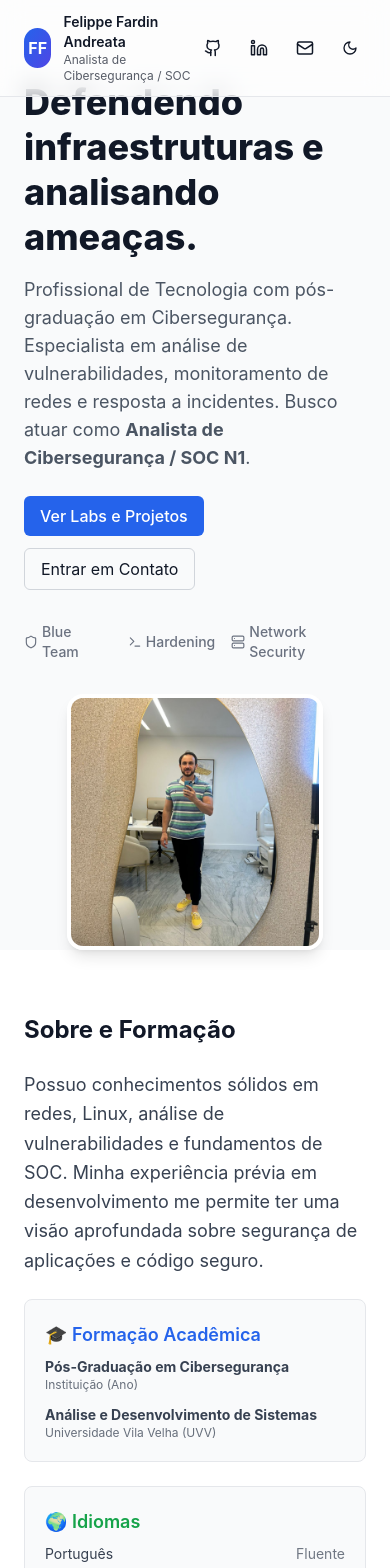
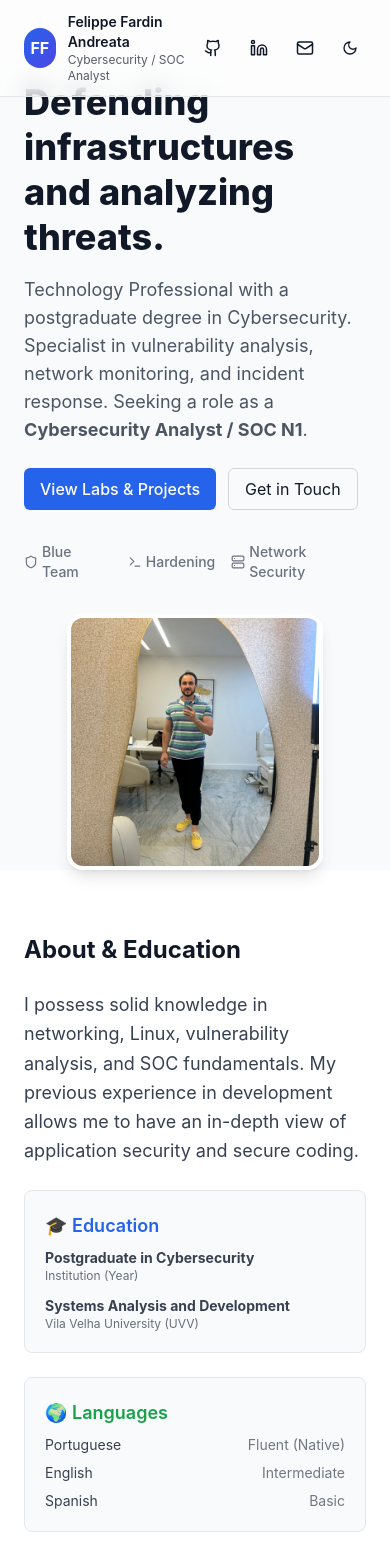
Before and after one commit to felippefardin/portfolio-felippe-final, a React (Vite) app: page / in a window 390 px wide. Shown: the top 1568 px of the page. Built offline with nearby package versions, Linux system fonts and the light colour scheme.

Commit message:
Portfolio english

```diff
--- a/src/components/PortfolioFelippe.jsx
+++ b/src/components/PortfolioFelippe.jsx
@@ -17,59 +17,59 @@ export default function PortfolioFelippe() {
     try { localStorage.setItem('pf:dark', dark ? '1' : '0'); } catch (e) {}
   }, [dark]);
 
-  // --- PROJETOS / LABS DE CIBERSEGURANÇA ---
+  // --- CYBERSECURITY LABS / PROJECTS ---
   const projects = [
     {
       id: 1,
-      title: 'Wazuh – SIEM Básico',
-      tags: ['SIEM', 'Blue Team', 'Monitoramento'],
-      description: 'Criação de alertas, análise de logs e investigação de eventos simulados utilizando o Wazuh para detecção de ameaças.',
-      image: null, // Placeholder será usado
-      repo: 'https://github.com/felippefardin', // Ajuste se tiver repo específico
+      title: 'Wazuh – Basic SIEM',
+      tags: ['SIEM', 'Blue Team', 'Monitoring'],
+      description: 'Creation of alerts, log analysis, and investigation of simulated events using Wazuh for threat detection.',
+      image: null, // Placeholder will be used
+      repo: 'https://github.com/felippefardin', // Adjust if you have a specific repo
       live: '#'
     },
     {
       id: 2,
-      title: 'Análise de Tráfego (Wireshark)',
-      tags: ['Forensics', 'Redes', 'Análise de Pacotes'],
-      description: 'Identificação de pacotes suspeitos, análise de protocolos e detecção de comportamentos anômalos na rede.',
+      title: 'Traffic Analysis (Wireshark)',
+      tags: ['Forensics', 'Networking', 'Packet Analysis'],
+      description: 'Identification of suspicious packets, protocol analysis, and detection of anomalous network behavior.',
       image: null,
       repo: 'https://github.com/felippefardin',
       live: '#'
     },
     {
       id: 3,
-      title: 'Scan de Vulnerabilidades',
-      tags: ['OpenVAS', 'Nessus', 'Gestão de Vuln'],
-      description: 'Execução de scans em ambientes controlados, classificação CVSS e elaboração de relatórios com recomendações de correção.',
+      title: 'Vulnerability Scanning',
+      tags: ['OpenVAS', 'Nessus', 'Vuln Management'],
+      description: 'Execution of scans in controlled environments, CVSS classification, and creation of reports with remediation recommendations.',
       image: null,
       repo: 'https://github.com/felippefardin',
       live: '#'
     },
     {
       id: 4,
-      title: 'Mapeamento com Nmap',
-      tags: ['Recon', 'Redes', 'Segurança Ofensiva'],
-      description: 'Varredura de portas, fingerprint de serviços e análise de superfície de exposição para hardening.',
+      title: 'Nmap Mapping',
+      tags: ['Recon', 'Networking', 'Offensive Security'],
+      description: 'Port scanning, service fingerprinting, and exposure surface analysis for hardening.',
       image: null,
       repo: 'https://github.com/felippefardin',
       live: '#'
     },
     {
       id: 5,
-      title: 'Labs TryHackMe',
-      tags: ['SOC Level 1', 'Pre-Security', 'Treinamento'],
-      description: 'Conclusão de trilhas práticas focadas em fundamentos de defesa, resposta a incidentes e segurança ofensiva básica.',
+      title: 'TryHackMe Labs',
+      tags: ['SOC Level 1', 'Pre-Security', 'Training'],
+      description: 'Completion of practical paths focused on defense fundamentals, incident response, and basic offensive security.',
       image: null,
-      repo: 'https://tryhackme.com', // Pode colocar seu perfil do THM
+      repo: 'https://tryhackme.com', // You can put your THM profile link here
       live: '#'
     },
-    // Projetos de Dev mantidos como complementares
+    // Dev projects kept as complementary
     {
       id: 6,
-      title: 'App Controle de Contas',
+      title: 'Account Control App',
       tags: ['DevSec', 'PHP', 'Full Stack'],
-      description: 'Sistema web com foco em boas práticas de desenvolvimento seguro e controle de acesso.',
+      description: 'Web system focused on secure development best practices and access control.',
       image: '/projects/project2.png',
       repo: 'https://github.com/felippefardin/app-controle-contas',
       live: '#'
@@ -98,16 +98,16 @@ export default function PortfolioFelippe() {
             <div className="w-10 h-10 rounded-full bg-gradient-to-br from-blue-600 to-indigo-600 flex items-center justify-center text-white font-bold">FF</div>
             <div>
               <div className="text-sm font-semibold">Felippe Fardin Andreata</div>
-              <div className="text-xs opacity-70">Analista de Cibersegurança / SOC</div>
+              <div className="text-xs opacity-70">Cybersecurity / SOC Analyst</div>
             </div>
           </div>
 
           <nav className="hidden md:flex items-center gap-6 text-sm">
-            <a href="#about" className="hover:underline">Sobre</a>
-            <a href="#experience" className="hover:underline">Experiência</a>
-            <a href="#projects" className="hover:underline">Labs & Projetos</a>
+            <a href="#about" className="hover:underline">About</a>
+            <a href="#experience" className="hover:underline">Experience</a>
+            <a href="#projects" className="hover:underline">Labs & Projects</a>
             <a href="#skills" className="hover:underline">Skills</a>
-            <a href="#contact" className="hover:underline">Contato</a>
+            <a href="#contact" className="hover:underline">Contact</a>
           </nav>
 
           <div className="flex items-center gap-3">
@@ -133,17 +133,17 @@ export default function PortfolioFelippe() {
           <div className="max-w-6xl mx-auto px-6 grid md:grid-cols-2 gap-8 items-center">
             <motion.div initial={{ opacity: 0, x: -20 }} whileInView={{ opacity: 1, x: 0 }} viewport={{ once: true }} transition={{ duration: 0.6 }}>
               <h1 className="text-4xl md:text-5xl font-extrabold leading-tight">
-                Defendendo infraestruturas e analisando ameaças.
+                Defending infrastructures and analyzing threats.
               </h1>
               <p className="mt-4 text-lg max-w-xl text-gray-600 dark:text-gray-300">
-                Profissional de Tecnologia com pós-graduação em Cibersegurança.
-                Especialista em análise de vulnerabilidades, monitoramento de redes e resposta a incidentes.
-                Busco atuar como <strong>Analista de Cibersegurança / SOC N1</strong>.
+                Technology Professional with a postgraduate degree in Cybersecurity.
+                Specialist in vulnerability analysis, network monitoring, and incident response.
+                Seeking a role as a <strong>Cybersecurity Analyst / SOC N1</strong>.
               </p>
 
               <div className="mt-6 flex flex-wrap gap-3">
-                <a href="#projects" className="inline-flex items-center gap-2 px-4 py-2 rounded-md bg-blue-600 text-white font-medium hover:bg-blue-700 transition">Ver Labs e Projetos</a>
-                <a href="#contact" className="inline-flex items-center gap-2 px-4 py-2 rounded-md border border-gray-300 dark:border-gray-700 hover:bg-gray-100 dark:hover:bg-gray-800 transition">Entrar em Contato</a>
+                <a href="#projects" className="inline-flex items-center gap-2 px-4 py-2 rounded-md bg-blue-600 text-white font-medium hover:bg-blue-700 transition">View Labs & Projects</a>
+                <a href="#contact" className="inline-flex items-center gap-2 px-4 py-2 rounded-md border border-gray-300 dark:border-gray-700 hover:bg-gray-100 dark:hover:bg-gray-800 transition">Get in Touch</a>
               </div>
 
               <div className="mt-8 flex gap-4 text-sm font-medium text-gray-500 dark:text-gray-400">
@@ -169,36 +169,36 @@ export default function PortfolioFelippe() {
         <section id="about" className="py-16 bg-white dark:bg-gray-800/50">
           <div className="max-w-4xl mx-auto px-6">
             <motion.h2 className="text-2xl font-bold mb-6" initial={{ opacity: 0, y: 8 }} whileInView={{ opacity: 1, y: 0 }} viewport={{ once: true }}>
-              Sobre e Formação
+              About & Education
             </motion.h2>
 
             <motion.div className="space-y-6 text-lg leading-relaxed text-gray-700 dark:text-gray-300" initial={{ opacity: 0, y: 8 }} whileInView={{ opacity: 1, y: 0 }} viewport={{ once: true }}>
               <p>
-                Possuo conhecimentos sólidos em redes, Linux, análise de vulnerabilidades e fundamentos de SOC.
-                Minha experiência prévia em desenvolvimento me permite ter uma visão aprofundada sobre segurança de aplicações e código seguro.
+                I possess solid knowledge in networking, Linux, vulnerability analysis, and SOC fundamentals.
+                My previous experience in development allows me to have an in-depth view of application security and secure coding.
               </p>
 
               <div className="grid md:grid-cols-2 gap-6 mt-8">
                 <div className="bg-gray-50 dark:bg-gray-900/50 p-5 rounded-lg border border-gray-200 dark:border-gray-700">
-                  <h3 className="font-semibold text-blue-600 dark:text-blue-400 mb-2">🎓 Formação Acadêmica</h3>
+                  <h3 className="font-semibold text-blue-600 dark:text-blue-400 mb-2">🎓 Education</h3>
                   <ul className="space-y-3 text-sm">
                     <li>
-                      <strong>Pós-Graduação em Cibersegurança</strong>
-                      <div className="text-xs opacity-75">Instituição (Ano)</div>
+                      <strong>Postgraduate in Cybersecurity</strong>
+                      <div className="text-xs opacity-75">Institution (Year)</div>
                     </li>
                     <li>
-                      <strong>Análise e Desenvolvimento de Sistemas</strong>
-                      <div className="text-xs opacity-75">Universidade Vila Velha (UVV)</div>
+                      <strong>Systems Analysis and Development</strong>
+                      <div className="text-xs opacity-75">Vila Velha University (UVV)</div>
                     </li>
                   </ul>
                 </div>
 
                 <div className="bg-gray-50 dark:bg-gray-900/50 p-5 rounded-lg border border-gray-200 dark:border-gray-700">
-                  <h3 className="font-semibold text-green-600 dark:text-green-400 mb-2">🌍 Idiomas</h3>
+                  <h3 className="font-semibold text-green-600 dark:text-green-400 mb-2">🌍 Languages</h3>
                   <ul className="space-y-2 text-sm">
-                    <li className="flex justify-between"><span>Português</span> <span className="opacity-70">Fluente</span></li>
-                    <li className="flex justify-between"><span>Inglês</span> <span className="opacity-70">Intermediário</span></li>
-                    <li className="flex justify-between"><span>Espanhol</span> <span className="opacity-70">Básico</span></li>
+                    <li className="flex justify-between"><span>Portuguese</span> <span className="opacity-70">Fluent (Native)</span></li>
+                    <li className="flex justify-between"><span>English</span> <span className="opacity-70">Intermediate</span></li>
+                    <li className="flex justify-between"><span>Spanish</span> <span className="opacity-70">Basic</span></li>
                   </ul>
                 </div>
               </div>
@@ -210,29 +210,29 @@ export default function PortfolioFelippe() {
         <section id="experience" className="py-16">
           <div className="max-w-6xl mx-auto px-6">
             <motion.h2 className="text-2xl font-bold mb-8" initial={{ opacity: 0, y: 8 }} whileInView={{ opacity: 1, y: 0 }} viewport={{ once: true }}>
-              Experiência Profissional
+              Professional Experience
             </motion.h2>
 
             <motion.div className="grid md:grid-cols-2 gap-8" variants={container} initial="hidden" whileInView="show" viewport={{ once: true }}>
               <motion.article className="p-6 rounded-lg border dark:border-gray-700 bg-white dark:bg-gray-900/40 shadow-sm" variants={item}>
-                <h3 className="font-semibold text-xl">Prefeitura Municipal da Serra</h3>
-                <div className="text-sm text-blue-600 dark:text-blue-400 mb-4">Estagiário de TI (2023 – atual)</div>
+                <h3 className="font-semibold text-xl">Serra City Hall</h3>
+                <div className="text-sm text-blue-600 dark:text-blue-400 mb-4">IT Intern (2023 – Present)</div>
                 <ul className="space-y-2 text-sm text-gray-700 dark:text-gray-300 list-disc list-inside">
-                  <li>Suporte técnico e manutenção de sistemas internos com foco em segurança e integridade.</li>
-                  <li>Análise de logs, acompanhamento de acessos e monitoramento básico de eventos.</li>
-                  <li>Configuração e organização de ativos de rede e gestão de usuários.</li>
-                  <li>Resolução de incidentes de TI, aplicando boas práticas de segurança.</li>
-                  <li>Atuação com sistemas web e APIs, reforçando conhecimentos em segurança de aplicações.</li>
+                  <li>Technical support and maintenance of internal systems focusing on security and integrity.</li>
+                  <li>Log analysis, access tracking, and basic event monitoring.</li>
+                  <li>Configuration and organization of network assets and user management.</li>
+                  <li>Resolution of IT incidents, applying security best practices.</li>
+                  <li>Working with web systems and APIs, reinforcing application security knowledge.</li>
                 </ul>
               </motion.article>
 
               <motion.article className="p-6 rounded-lg border dark:border-gray-700 bg-white dark:bg-gray-900/40 shadow-sm opacity-80" variants={item}>
-                <h3 className="font-semibold text-xl">Fardin Móveis</h3>
-                <div className="text-sm text-gray-500 mb-4">Gerente Administrativo & Vendas (2012 - 2020)</div>
+                <h3 className="font-semibold text-xl">Fardin Furniture (Fardin Móveis)</h3>
+                <div className="text-sm text-gray-500 mb-4">Administrative & Sales Manager (2012 - 2020)</div>
                 <ul className="space-y-2 text-sm text-gray-700 dark:text-gray-300 list-disc list-inside">
-                  <li>Gestão de processos financeiros e administrativos.</li>
-                  <li>Organização de documentação e suporte à equipe de vendas.</li>
-                  <li>Resolução de problemas e atendimento ao cliente.</li>
+                  <li>Management of financial and administrative processes.</li>
+                  <li>Organization of documentation and support for the sales team.</li>
+                  <li>Problem-solving and customer service.</li>
                 </ul>
               </motion.article>
             </motion.div>
@@ -243,7 +243,7 @@ export default function PortfolioFelippe() {
         <section id="skills" className="py-16 bg-gray-50 dark:bg-gray-800/30">
           <div className="max-w-6xl mx-auto px-6">
             <motion.h2 className="text-2xl font-bold mb-8" initial={{ opacity: 0, y: 8 }} whileInView={{ opacity: 1, y: 0 }} viewport={{ once: true }}>
-              Habilidades & Tecnologias
+              Skills & Technologies
             </motion.h2>
 
             <motion.div className="grid sm:grid-cols-3 gap-6" variants={container} initial="hidden" whileInView="show" viewport={{ once: true }}>
@@ -252,13 +252,13 @@ export default function PortfolioFelippe() {
                 <div className="mb-4 p-2 bg-red-100 dark:bg-red-900/30 w-fit rounded text-red-600 dark:text-red-400">
                   <Shield size={24} />
                 </div>
-                <h4 className="font-bold mb-3">Cibersegurança & Defesa</h4>
+                <h4 className="font-bold mb-3">Cybersecurity & Defense</h4>
                 <ul className="space-y-2 text-sm text-gray-600 dark:text-gray-300">
-                  <li>Fundamentos de SOC e Blue Team</li>
-                  <li>Segurança de Redes (TCP/IP, DNS, HTTP)</li>
-                  <li>Linux (Permissões, Serviços, Hardening)</li>
-                  <li>OWASP Top 10 & Análise de Vuln.</li>
-                  <li>Resposta a Incidentes</li>
+                  <li>SOC & Blue Team Fundamentals</li>
+                  <li>Network Security (TCP/IP, DNS, HTTP)</li>
+                  <li>Linux (Permissions, Services, Hardening)</li>
+                  <li>OWASP Top 10 & Vuln. Analysis</li>
+                  <li>Incident Response</li>
                 </ul>
               </motion.div>
 
@@ -267,13 +267,13 @@ export default function PortfolioFelippe() {
                 <div className="mb-4 p-2 bg-blue-100 dark:bg-blue-900/30 w-fit rounded text-blue-600 dark:text-blue-400">
                   <Terminal size={24} />
                 </div>
-                <h4 className="font-bold mb-3">Ferramentas & SIEM</h4>
+                <h4 className="font-bold mb-3">Tools & SIEM</h4>
                 <ul className="space-y-2 text-sm text-gray-600 dark:text-gray-300">
-                  <li><strong>Nmap</strong> (Mapeamento de Rede)</li>
-                  <li><strong>Wireshark</strong> (Análise de Tráfego)</li>
+                  <li><strong>Nmap</strong> (Network Mapping)</li>
+                  <li><strong>Wireshark</strong> (Traffic Analysis)</li>
                   <li><strong>Burp Suite</strong> (Web Security)</li>
                   <li><strong>OpenVAS / Nessus</strong> (Scans)</li>
-                  <li><strong>Wazuh</strong> (SIEM - Alertas e Logs)</li>
+                  <li><strong>Wazuh</strong> (SIEM - Alerts & Logs)</li>
                 </ul>
               </motion.div>
 
@@ -282,13 +282,13 @@ export default function PortfolioFelippe() {
                 <div className="mb-4 p-2 bg-purple-100 dark:bg-purple-900/30 w-fit rounded text-purple-600 dark:text-purple-400">
                   <Server size={24} />
                 </div>
-                <h4 className="font-bold mb-3">Dev & Infraestrutura</h4>
+                <h4 className="font-bold mb-3">Dev & Infrastructure</h4>
                 <ul className="space-y-2 text-sm text-gray-600 dark:text-gray-300">
                   <li>PHP (Laravel), JavaScript, HTML, CSS</li>
                   <li>SQL / MySQL</li>
-                  <li>Git e GitHub</li>
-                  <li>React (Básico) & APIs RESTful</li>
-                  <li>Suporte Técnico e Infraestrutura</li>
+                  <li>Git and GitHub</li>
+                  <li>React (Basic) & RESTful APIs</li>
+                  <li>Technical Support & Infrastructure</li>
                 </ul>
               </motion.div>
             </motion.div>
@@ -299,7 +299,7 @@ export default function PortfolioFelippe() {
         <section id="projects" className="py-16">
           <div className="max-w-6xl mx-auto px-6">
             <motion.h2 className="text-2xl font-bold mb-8" initial={{ opacity: 0, y: 8 }} whileInView={{ opacity: 1, y: 0 }} viewport={{ once: true }}>
-              Labs & Projetos Práticos
+              Labs & Practical Projects
             </motion.h2>
 
             <motion.div className="grid sm:grid-cols-2 lg:grid-cols-3 gap-6" variants={container} initial="hidden" whileInView="show" viewport={{ once: true }}>
@@ -310,7 +310,7 @@ export default function PortfolioFelippe() {
                   variants={item}
                 >
                   <div className="h-32 bg-gradient-to-br from-gray-100 to-gray-200 dark:from-gray-800 dark:to-gray-900 flex items-center justify-center relative">
-                     {/* Se tiver imagem, mostra, senão mostra icone baseado no titulo */}
+                      {/* If image exists, show it, otherwise show icon based on title */}
                       {p.image ? (
                         <img src={p.image} alt={p.title} className="w-full h-full object-cover opacity-90" />
                       ) : (
@@ -340,7 +340,7 @@ export default function PortfolioFelippe() {
                         onClick={() => setActiveProject(p)}
                         className="text-xs font-medium text-blue-600 dark:text-blue-400 hover:underline flex items-center gap-1"
                       >
-                        <ExternalLink size={12}/> Detalhes
+                        <ExternalLink size={12}/> Details
                       </button>
                       {p.repo && (
                         <a href={p.repo} target="_blank" rel="noreferrer" className="text-xs text-gray-500 hover:text-gray-800 dark:hover:text-gray-200 ml-auto">Repo</a>
@@ -357,7 +357,7 @@ export default function PortfolioFelippe() {
         <section id="contact" className="py-16 bg-gray-50 dark:bg-gray-800/30">
           <div className="max-w-3xl mx-auto px-6">
             <motion.h2 className="text-2xl font-bold mb-6" initial={{ opacity: 0, y: 8 }} whileInView={{ opacity: 1, y: 0 }} viewport={{ once: true }}>
-              Vamos Conversar?
+              Let's Talk?
             </motion.h2>
 
             <motion.form
@@ -365,13 +365,13 @@ export default function PortfolioFelippe() {
               action="https://formspree.io/f/mrbowjvr"
               method="POST"
             >
-              <input name="name" placeholder="Seu nome" required className="p-3 rounded border border-gray-300 dark:border-gray-700 bg-white dark:bg-gray-900/40 focus:ring-2 focus:ring-blue-500 outline-none transition" />
-              <input name="email" type="email" placeholder="Seu e-mail" required className="p-3 rounded border border-gray-300 dark:border-gray-700 bg-white dark:bg-gray-900/40 focus:ring-2 focus:ring-blue-500 outline-none transition" />
-              <textarea name="message" placeholder="Sua mensagem..." required className="p-3 rounded border border-gray-300 dark:border-gray-700 bg-white dark:bg-gray-900/40 h-32 focus:ring-2 focus:ring-blue-500 outline-none transition"></textarea>
+              <input name="name" placeholder="Your name" required className="p-3 rounded border border-gray-300 dark:border-gray-700 bg-white dark:bg-gray-900/40 focus:ring-2 focus:ring-blue-500 outline-none transition" />
+              <input name="email" type="email" placeholder="Your email" required className="p-3 rounded border border-gray-300 dark:border-gray-700 bg-white dark:bg-gray-900/40 focus:ring-2 focus:ring-blue-500 outline-none transition" />
+              <textarea name="message" placeholder="Your message..." required className="p-3 rounded border border-gray-300 dark:border-gray-700 bg-white dark:bg-gray-900/40 h-32 focus:ring-2 focus:ring-blue-500 outline-none transition"></textarea>
 
               <div className="flex flex-col sm:flex-row items-center gap-4 mt-2">
-                <button type="submit" className="w-full sm:w-auto px-6 py-3 rounded bg-blue-600 text-white font-medium hover:bg-blue-700 transition">Enviar Mensagem</button>
-                <div className="text-sm opacity-70">Ou envie um e-mail para <a href="mailto:felippefardin@gmail.com" className="underline text-blue-600 dark:text-blue-400">felippefardin@gmail.com</a></div>
+                <button type="submit" className="w-full sm:w-auto px-6 py-3 rounded bg-blue-600 text-white font-medium hover:bg-blue-700 transition">Send Message</button>
+                <div className="text-sm opacity-70">Or send an email to <a href="mailto:felippefardin@gmail.com" className="underline text-blue-600 dark:text-blue-400">felippefardin@gmail.com</a></div>
               </div>
             </motion.form>
           </div>
@@ -380,7 +380,7 @@ export default function PortfolioFelippe() {
         {/* Footer */}
         <footer className="border-t border-gray-200 dark:border-gray-800 py-8 mt-8">
           <div className="max-w-6xl mx-auto px-6 text-center text-sm opacity-60">
-            <p>© 2025 Felippe Fardin Andreata. Portfólio atualizado com foco em Cibersegurança.</p>
+            <p>© 2025 Felippe Fardin Andreata. Portfolio updated focusing on Cybersecurity.</p>
           </div>
         </footer>
       </main>
@@ -398,7 +398,7 @@ export default function PortfolioFelippe() {
               <div className="flex justify-between items-start mb-4">
                 <h3 className="text-2xl font-bold text-blue-600 dark:text-blue-400">{activeProject.title}</h3>
                 <button onClick={() => setActiveProject(null)} className="p-1 hover:bg-gray-100 dark:hover:bg-gray-800 rounded-full transition">
-                  <span className="sr-only">Fechar</span>
+                  <span className="sr-only">Close</span>
                   <ExternalLink className="rotate-180" size={20} />
                 </button>
               </div>
@@ -414,18 +414,18 @@ export default function PortfolioFelippe() {
               <div className="space-y-4 text-gray-700 dark:text-gray-300 leading-relaxed">
                 <p>{activeProject.description}</p>
                 <p className="text-sm opacity-80">
-                  Este projeto demonstra competências práticas essenciais para a função de Analista de SOC, focando na identificação, análise e mitigação de riscos.
+                  This project demonstrates essential practical skills for the SOC Analyst role, focusing on risk identification, analysis, and mitigation.
                 </p>
               </div>
 
               <div className="mt-8 flex gap-4 pt-6 border-t dark:border-gray-800">
                 {activeProject.repo && (
                   <a href={activeProject.repo} target="_blank" rel="noreferrer" className="px-4 py-2 rounded-lg border border-gray-300 dark:border-gray-700 hover:bg-gray-50 dark:hover:bg-gray-800 transition text-sm font-medium">
-                    Ver Repositório
+                    View Repository
                   </a>
                 )}
                 <button onClick={() => setActiveProject(null)} className="ml-auto text-sm text-gray-500 hover:text-gray-900 dark:hover:text-gray-100">
-                  Fechar
+                  Close
                 </button>
               </div>
             </div>
```
Lines whose indentation alone changed are shown as unchanged.
